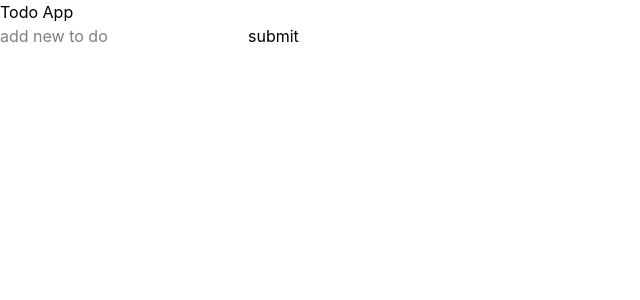
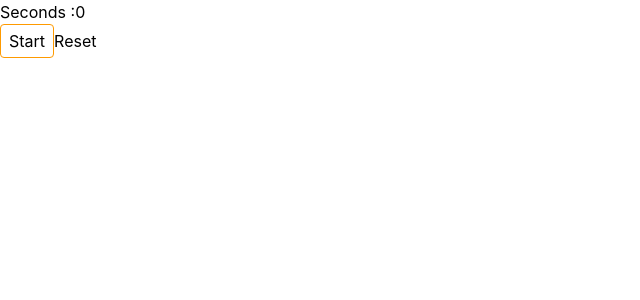
Before and after one commit to 1AndOnlyArbeen/ReactLearning-, a React (Vite) app in the folder reactlearning/: page / in a window 1280 px wide. Shown: the top 300 px of the page, without its empty margins (0-640 px from the left). Built offline with nearby package versions, Linux system fonts and the light colour scheme.

Commit message:
making small timer and learning useState

```diff
--- a/reactlearning/src/App.jsx
+++ b/reactlearning/src/App.jsx
@@ -17,13 +17,13 @@ import React from "react";
 // import SimpleForm from './SimpleForm';
 // import MultiInputForm from './MultiInputForm';
 // import AdvanceForm from './AdvanceForm';
-import ToDo from "./ToDo";
 
+import Timer from "./Timer";
 const App = () => {
   return (
     <div>
-     <ToDo/>
-
+      {/* <First /> */}
+      <Timer/>
     </div>
   );
 };
--- /dev/null
+++ b/reactlearning/src/First.jsx
@@ -0,0 +1,36 @@
+import { useState, useEffect } from "react";
+
+const First = () => {
+  const [count, setCount] = useState(0);
+  const [name, setName]=useState("")
+
+  useEffect(() => {
+    console.log(" Hello This is rendering components ");
+    document.title = `Count: ${count}`
+  },[name,count]);
+
+  function decreaseCount() {
+    if (count > 0) {
+      setCount(count - 1);
+    }
+  }
+
+  return (
+    <div>
+      <h2 className=" my-4 mx-4 p-2 "> Count {count}</h2>
+      <button
+        className=" my-4 mx-4 p-2 rounded border"
+        onClick={() => setCount(count + 1)}
+      >
+        {" "}
+        Increase{" "}
+      </button>
+      <button className=" my-4 mx-4 p-2 rounded border" onClick={decreaseCount}>
+        {" "}
+        Decrease{" "}
+      </button>
+    </div>
+  );
+};
+
+export default First;
--- /dev/null
+++ b/reactlearning/src/Timer.jsx
@@ -0,0 +1,39 @@
+import { useState,useEffect } from "react"
+
+const Timer = () => {
+
+    const [second,setSecond]=useState(0)
+    const [startTimer, setStartTimer]= useState(false)
+
+    useEffect(()=>{
+        if(!startTimer)return
+    const interval = setInterval(()=>{
+        setSecond((prev)=>
+            prev+1
+        )
+    },1000)
+    return()=> clearInterval(interval)
+
+    },[startTimer])
+    function handelStart(){
+        setStartTimer((prev)=>!prev)
+
+    }
+
+    function reset(){
+        setStartTimer(false)
+        setSecond(0)
+    }
+
+
+  return (
+    <div>
+
+        <h2> Seconds :{second} </h2>
+        <button className=" rounded border border-amber-500 px-2 py-1" onClick={handelStart}> {startTimer?" stop":"Start"}</button>
+        <button onClick={reset}> Reset</button>
+    </div>
+  )
+}
+
+export default Timer
--- /dev/null
+++ b/reactlearning/src/WindowSizeTracker.jsx
@@ -0,0 +1,16 @@
+import { useState, useEffect } from "react";
+
+const WindowSizeTracker = () => {
+
+
+
+
+  return (
+    <div>
+      <h2>WindowSizeTracker</h2>
+      <p> current Width : {}</p>
+    </div>
+  );
+};
+
+export default WindowSizeTracker;
```
